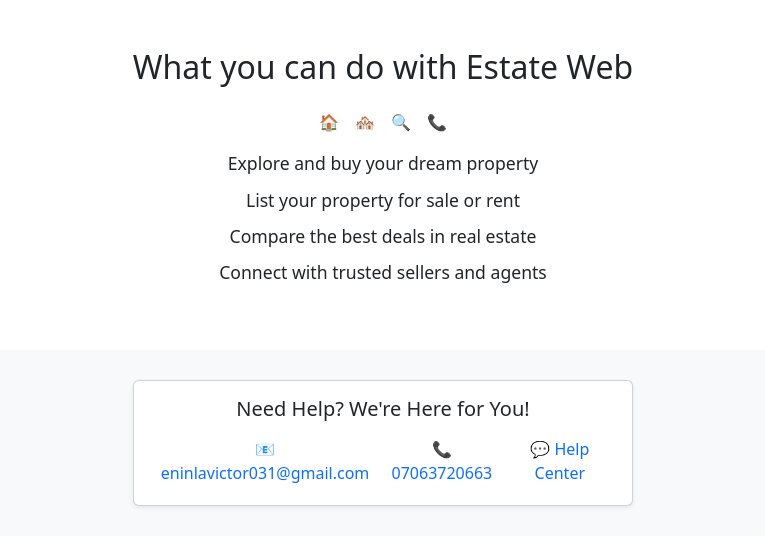
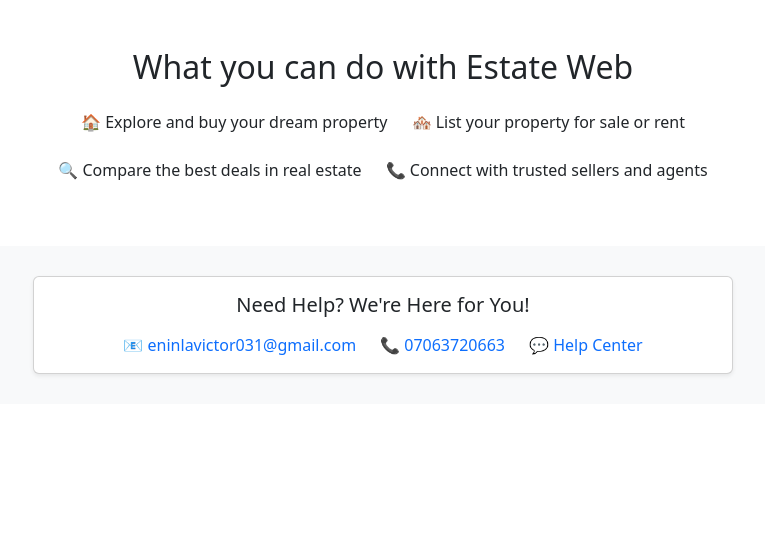
Before and after one commit to Akinfiresoye-Victor/Estate-Web, a Django app: template estate/templates/estate/welcome_page.html in a window 1280 px wide. Shown: the part 443-979 px from the top of the page, without its empty margins (257-1022 px from the left). After the commit the page ends 820 px from the top, so only its background shows below. Run offline with Django 3.2, Linux system fonts and the light colour scheme; the template is opened without the code that fills it, so the values that code supplies are empty.

Commit message:
Update welcome_page.html

```diff
--- a/estate/templates/estate/welcome_page.html
+++ b/estate/templates/estate/welcome_page.html
@@ -62,39 +62,29 @@
 <div class="container text-center my-5">
   <h2 class="mb-4">What you can do with Estate Web</h2>
   <div class="row justify-content-center">
-    <div class="col-md-8">
-
-      <!-- Emojis on one straight line -->
-      <div class="d-flex justify-content-center mb-3">
-        <span class="mx-2">🏠</span>
-        <span class="mx-2">🏘️</span>
-        <span class="mx-2">🔍</span>
-        <span class="mx-2">📞</span>
-      </div>
-
-      <!-- Descriptions below -->
-      <ul class="list-unstyled features">
-        <li>Explore and buy your dream property</li>
-        <li>List your property for sale or rent</li>
-        <li>Compare the best deals in real estate</li>
-        <li>Connect with trusted sellers and agents</li>
+    <div class="col-md-10">
+      <ul class="list-unstyled d-flex justify-content-center flex-wrap gap-4">
+        <li>🏠 Explore and buy your dream property</li>
+        <li>🏘️ List your property for sale or rent</li>
+        <li>🔍 Compare the best deals in real estate</li>
+        <li>📞 Connect with trusted sellers and agents</li>
       </ul>
-
     </div>
   </div>
 </div>
 
 
+
 <footer class="text-center">
   <div class="container">
-    <div class="card shadow-sm mx-auto" style="max-width: 500px;">
+    <div class="card shadow-sm mx-auto" style="max-width: 700px;">
       <div class="card-body">
         <h5 class="card-title mb-3">Need Help? We're Here for You!</h5>
 
-        <div class="d-flex justify-content-around">
-          <p class="card-text mb-1">📧 <a href="mailto:eninlavictor031@gmail.com" class="text-decoration-none">eninlavictor031@gmail.com</a></p>
-          <p class="card-text mb-1">📞 <a href="tel:+1234567890" class="text-decoration-none">07063720663</a></p>
-          <p class="card-text mb-1">💬 <a href="/help" class="text-decoration-none">Help Center</a></p>
+        <div class="d-flex justify-content-center flex-wrap gap-4">
+          <p class="card-text mb-0">📧 <a href="mailto:eninlavictor031@gmail.com" class="text-decoration-none">eninlavictor031@gmail.com</a></p>
+          <p class="card-text mb-0">📞 <a href="tel:+1234567890" class="text-decoration-none">07063720663</a></p>
+          <p class="card-text mb-0">💬 <a href="/help" class="text-decoration-none">Help Center</a></p>
         </div>
 
       </div>
@@ -103,6 +93,7 @@
 </footer>
 
 
+
 <script src="https://cdn.jsdelivr.net/npm/bootstrap@5.3.0/dist/js/bootstrap.bundle.min.js"></script>
 </body>
 </html>
```
